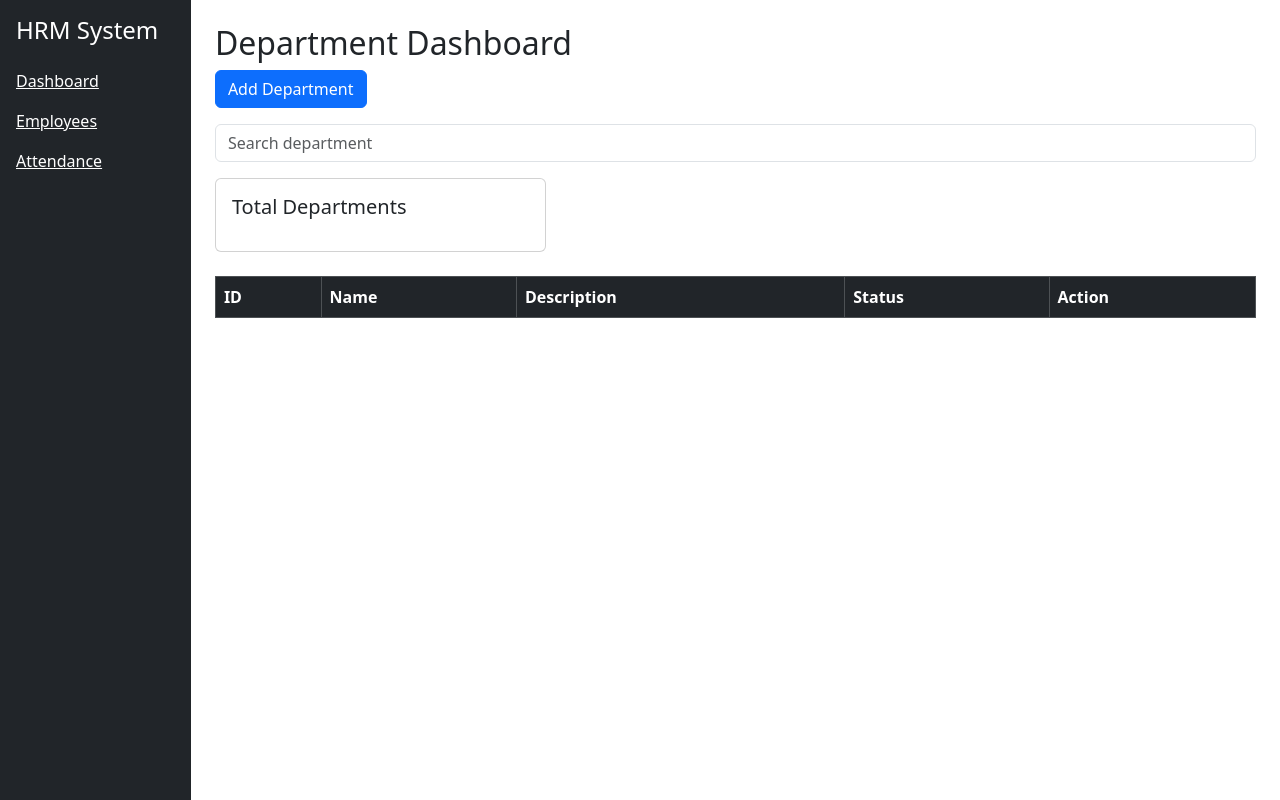
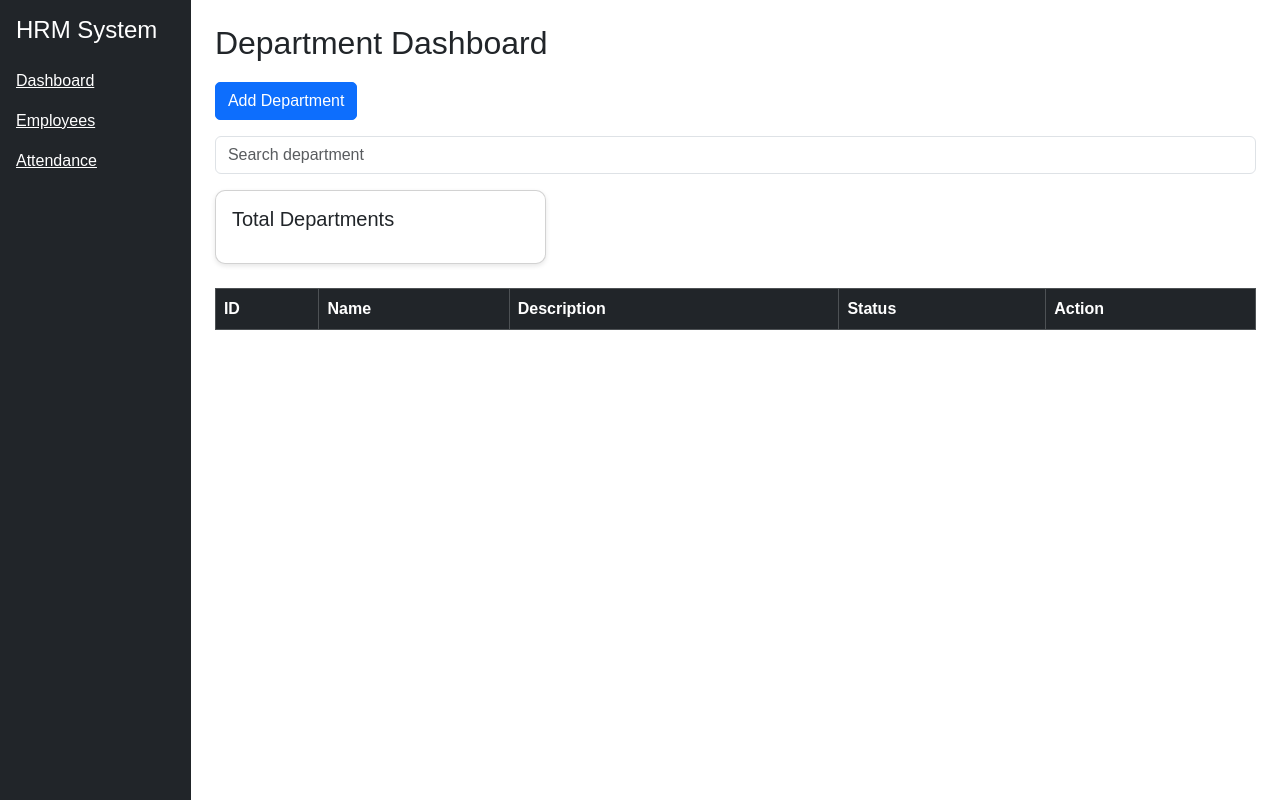
Before and after one commit to tripathiriya2117-a11y/hrm-system, a Flask app: page / in a window 1280 px wide. Run offline with Flask 3, Linux system fonts and the light colour scheme; data comes from the database, SQL or seed files in the repository; both versions use the stored data as it was after the commit; lists and menus that the app fills with data are empty.

Commit message:
Project structure cleaned

```diff
--- a/static/script.js
+++ b/static/script.js
@@ -0,0 +1,5 @@
+// Simple confirmation for delete (extra safety)
+
+function confirmDelete() {
+    return confirm("Are you sure you want to delete?");
+}
--- a/static/style.css
+++ b/static/style.css
@@ -0,0 +1,44 @@
+/* General */
+body {
+    font-family: Arial, sans-serif;
+}
+
+/* Sidebar */
+.sidebar {
+    background: #343a40;
+    color: white;
+    height: 100vh;
+    padding: 20px;
+}
+
+.sidebar a {
+    color: white;
+    text-decoration: none;
+    display: block;
+    margin: 10px 0;
+}
+
+.sidebar a:hover {
+    text-decoration: underline;
+}
+
+/* Cards */
+.card {
+    border-radius: 10px;
+    box-shadow: 0 2px 5px rgba(0,0,0,0.1);
+}
+
+/* Tables */
+.table {
+    background: white;
+}
+
+/* Buttons */
+.btn {
+    border-radius: 5px;
+}
+
+/* Page spacing */
+h2 {
+    margin-bottom: 20px;
+}
--- a/templates/base.html
+++ b/templates/base.html
@@ -6,7 +6,8 @@
 <link href="https://cdn.jsdelivr.net/npm/bootstrap@5.3.2/dist/css/bootstrap.min.css" rel="stylesheet">
 
 </head>
-
+<link rel="stylesheet" href="{{ url_for('static', filename='style.css') }}">
+<script src="{{ url_for('static', filename='script.js') }}"></script>
 <body>
 
 <div class="d-flex">
```
Also changed, not shown: instance/hrm.db, static/logo.png (deleted).
